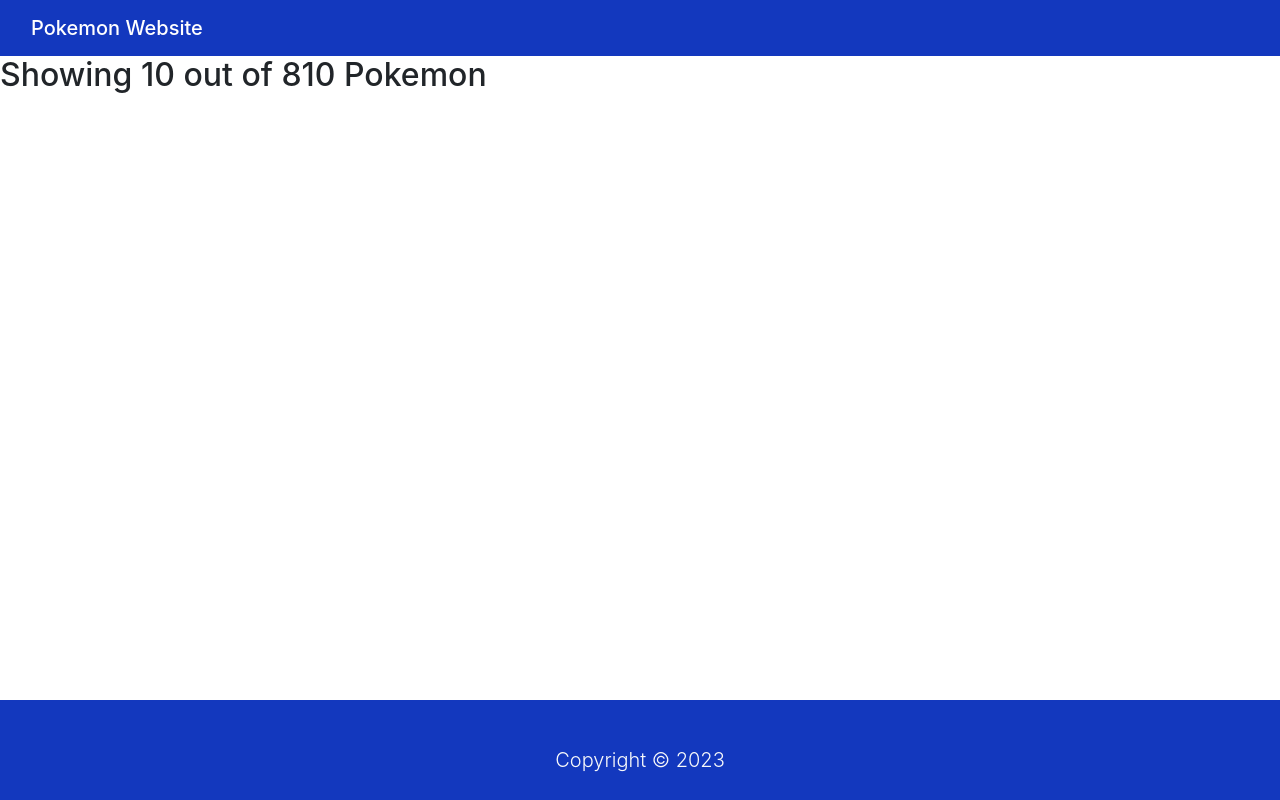
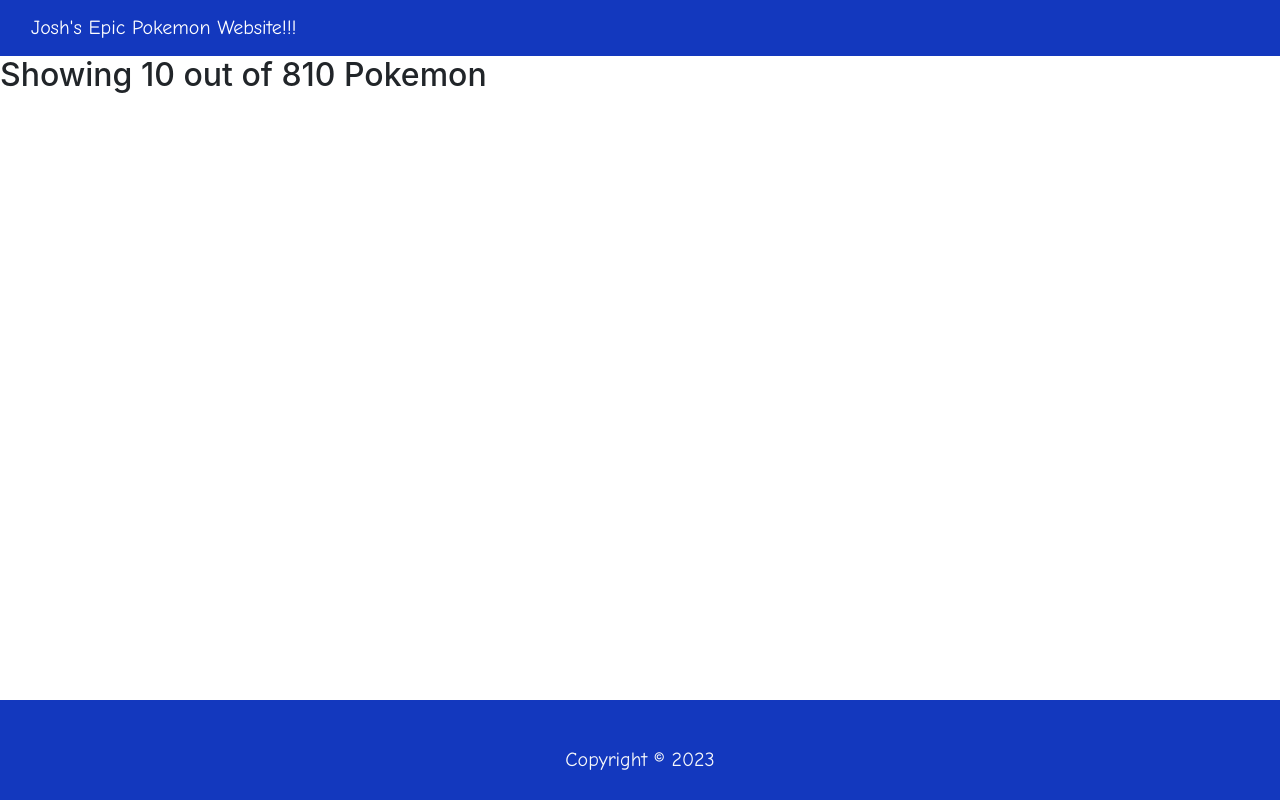
Before and after one commit to mnkhee/COMP2537-Assignment03, a plain HTML site: page index.html in a window 1280 px wide. Drawn offline with nearby package versions, Linux system fonts and the light colour scheme; no server answers.

Commit message:
add font

```diff
--- a/index.html
+++ b/index.html
@@ -35,7 +35,7 @@
     <div id="header" style="background-color: #1338BE">
         <nav class="navbar bg-body-tertiary">
             <div class="container-fluid">
-                <span class="navbar-brand mb-0 h1" style="color: white">Pokemon Website</span>
+                <span class="navbar-brand mb-0 h1" style="color: white; font-family: Comic Sans MS">Josh's Epic Pokemon Website!!!</span>
             </div>
         </nav>
     </div>
@@ -64,7 +64,7 @@
                     <p>body text</p>
                 </div>
                 <div class="modal-footer">
-                    <button type="button" class="btn btn-secondary" data-dismiss="modal">Close</button>
+                    <button type="button" class="btn btn-warning" data-dismiss="modal">Close</button>
                 </div>
             </div>
         </div>
@@ -76,7 +76,7 @@
 
     <!--Footer-->
     <footer class="text-light p-5 text-center" style="background-color: #1338BE">
-        <p class="lead h1">
+        <p class="lead h1" style="font-family: Comic Sans MS">
             Copyright &copy; 2023
         </p>
     </footer>
```
